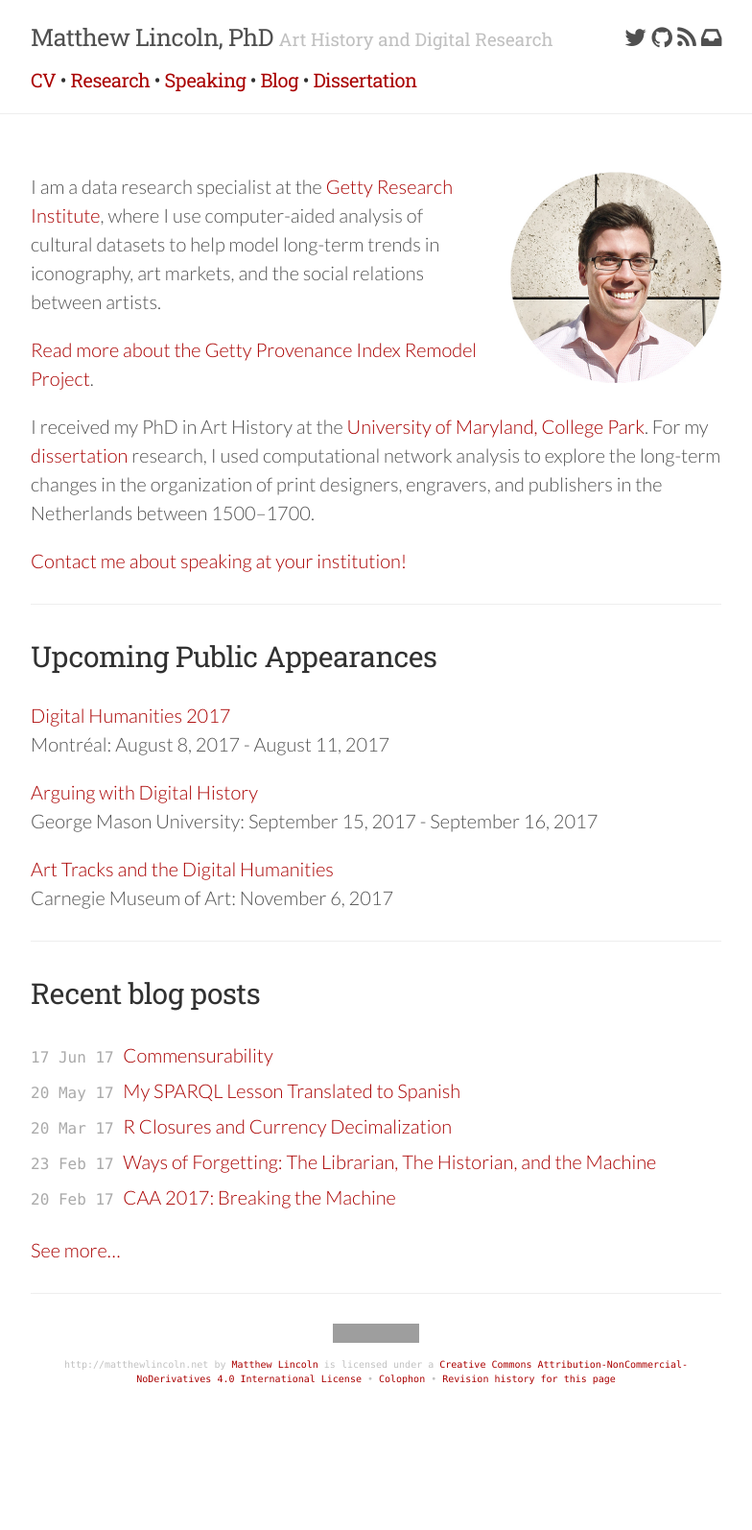
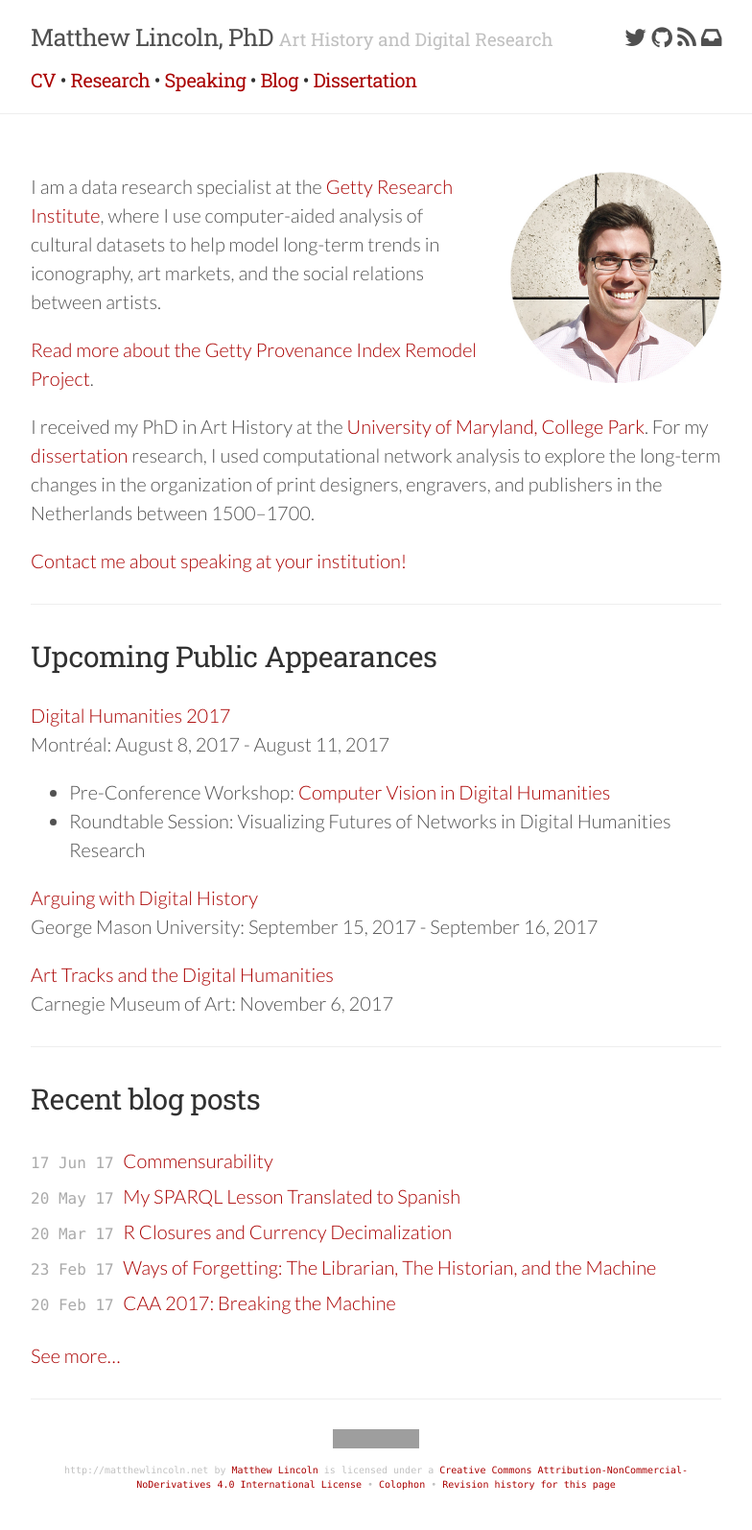
Before and after one commit to mdlincoln/mdlincoln.github.io, a Jekyll site: the page built from index.md, in a window 1280 px wide. Shown: the whole page at 96% size, without its empty margins (248-1032 px from the left). Built offline with Jekyll 4.4.1, drawn with Linux system fonts in a browser that asks for light colours; nearby versions of some CDN libraries; a script that is not in the unit is left out; before the commit the page ends 1484 px from its top, so only the background shows below that; grey boxes are pictures that could not be loaded.

Commit message:
Add workshop & panel presentation details to DH2017 travel note

```diff
--- a/_data/travel.yaml
+++ b/_data/travel.yaml
@@ -1,8 +1,11 @@
-- venue: "Digital Humanities 2017"
+- venue: Digital Humanities 2017
   location: Montréal
   url: https://dh2017.adho.org/
   datestart: 2017-08-08 00:00:00 -0800
   dateend:  2017-08-11 00:00:00 -0800
+  freetext: |
+    - Pre-Conference Workshop: [Computer Vision in Digital Humanities](https://avindhsig.wordpress.com/program-computer-vision-in-digital-humanities/)
+    - Roundtable Session: Visualizing Futures of Networks in Digital Humanities Research
 - venue: Arguing with Digital History
   location: George Mason University
   datestart: 2017-09-15 00:00:00 -0800
```
